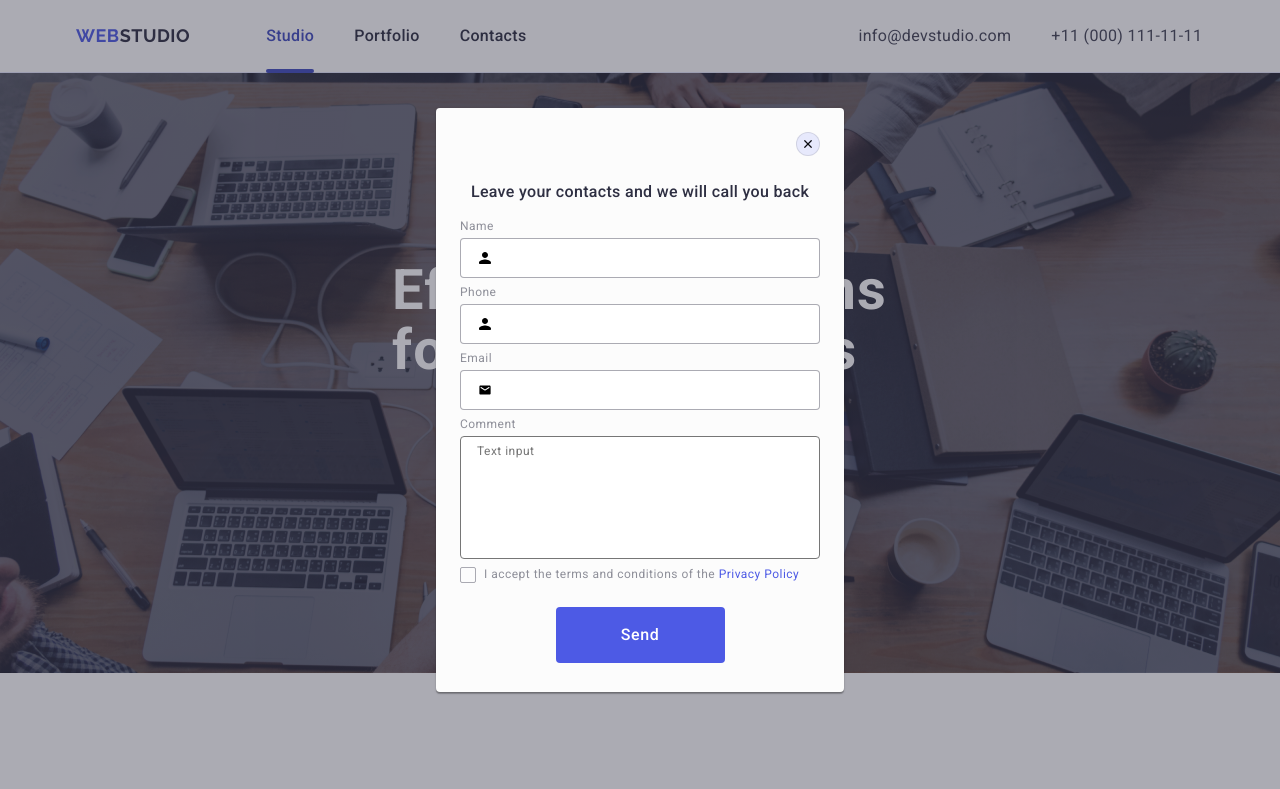
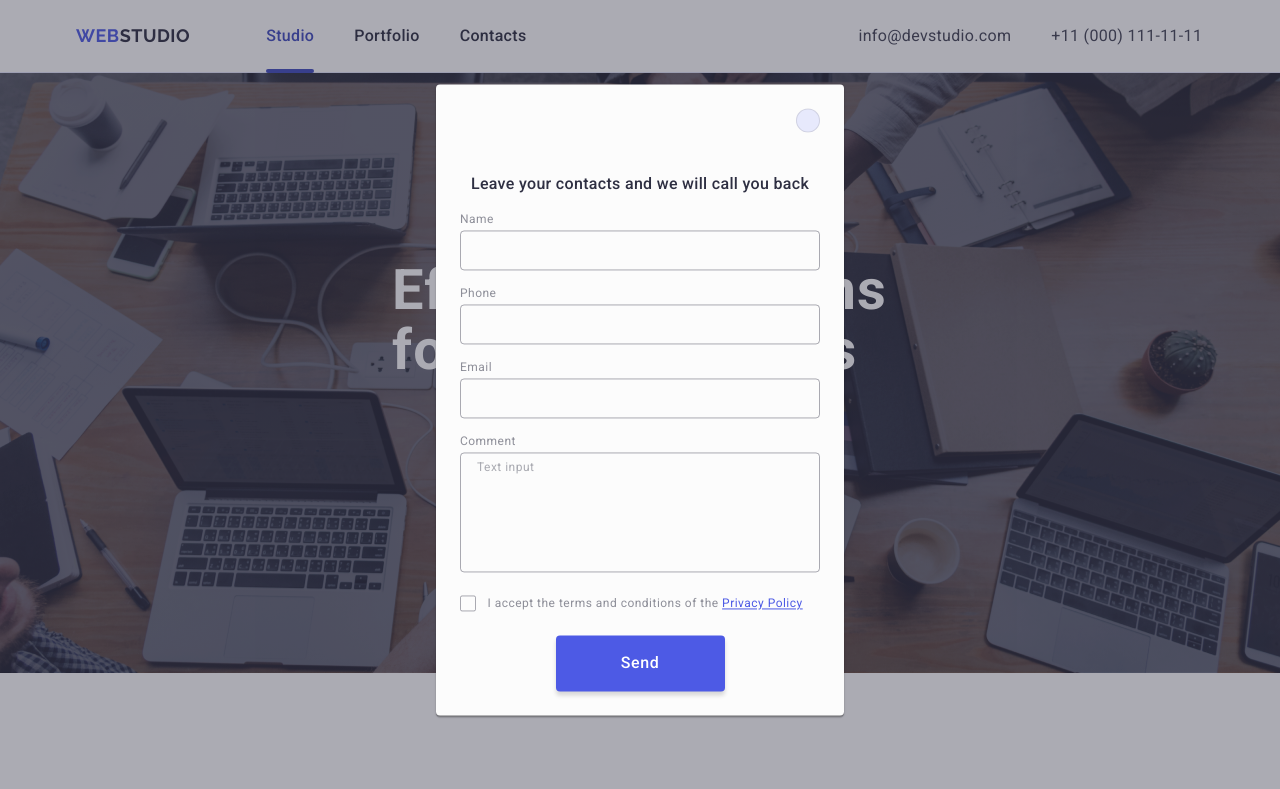
Before and after one commit to Oleksandrslav/goit-markup-hw-05, a plain HTML site: page index.html in a window 1280 px wide. Shown: the top 789 px of the page. Drawn offline with nearby package versions, Linux system fonts and the light colour scheme.

Commit message:
homework-5-7

```diff
--- a/css/styles.css
+++ b/css/styles.css
@@ -546,13 +546,15 @@ a {
 
 .backdrop {
     position: fixed;
+    width: 100vw;
+    height: 100vh;
+    background-color: rgba(46, 47, 66, 0.4);
     top: 0;
     left: 0;
-    display: flex;
-    width: 100vw;
-    height: 100vh;
-    background-color: rgba(46, 47, 66, 0.40);
-    transition: opacity 250ms cubic-bezier(0.4, 0, 0.2, 1), visibility 250ms cubic-bezier(0.4, 0, 0.2, 1);
+
+    z-index: 999;
+    transition: opacity 250ms cubic-bezier(0.4, 0, 0.2, 1),
+        visibility 250ms cubic-bezier(0.4, 0, 0.2, 1);
     opacity: 0;
     visibility: hidden;
     pointer-events: none;
@@ -565,194 +567,223 @@ a {
 }
 
 .modal {
-    display: flex;
-    flex-direction: column;
     width: 408px;
     min-height: 584px;
+    background-color: #fcfcfc;
     border-radius: 4px;
-    background-color: #FCFCFC;
-    padding-top: 72px;
-    padding-bottom: 24px;
-    box-shadow: 0px 1px 1px rgba(0, 0, 0, 0.14), 0px 1px 3px rgba(0, 0, 0, 0.12), 0px 2px 1px rgba(0, 0, 0, 0.2);
     position: absolute;
     top: 50%;
     left: 50%;
     transform: translate(-50%, -50%);
+    padding: 24px;
+    padding-top: 72px;
+    box-shadow: 0px 1px 1px rgba(0, 0, 0, 0.14), 0px 1px 3px rgba(0, 0, 0, 0.12),
+        0px 2px 1px rgba(0, 0, 0, 0.2);
     transition: transform 250ms cubic-bezier(0.4, 0, 0.2, 1);
-}
-
-.modal-form {
-    display: flex;
-    flex-direction: column;
-    width: 408px;
-    min-height: 448px;
-    border-radius: 4px;
-    background-color: #FCFCFC;
-    padding: 0 24px;
 }
 
 .modal-btn {
     position: absolute;
     top: 24px;
     right: 24px;
-    width: 24px;
-    height: 24px;
     display: flex;
     align-items: center;
     justify-content: center;
+    width: 24px;
+    height: 24px;
     border-radius: 50%;
-    background-color: #E7E9FC;
-    border: 1px solid rgba(0, 0, 0, 0.10);
-    color: #2E2F42;
+    border: 1px solid rgba(0, 0, 0, 0.1);
+    background-color: #e7e9fc;
+    color: #2e2f42;
     padding: 0;
     cursor: pointer;
-    transition: background-color 250ms cubic-bezier(0.4, 0, 0.2, 1), border 250ms cubic-bezier(0.4, 0, 0.2, 1);
+    transition: background-color 250ms cubic-bezier(0.4, 0, 0.2, 1),
+        border 250ms cubic-bezier(0.4, 0, 0.2, 1);
 }
 
 .modal-btn:hover,
-.modal-btn:focus {
+.modal-btn:focus,
+.modal-btn:active {
     background-color: #404bbf;
     border: none;
-    fill: #fff;
+    fill: rgba(255, 255, 255, 1);
 }
 
 .modal-btn-icon {
-    stroke-width: 1px;
-    stroke: currentColor;
     transition: fill 250ms cubic-bezier(0.4, 0, 0.2, 1);
 }
 
-.modal-text {
-    color: #2E2F42;
+.moda-caption {
+    color: #2e2f42;
     text-align: center;
     font-size: 16px;
     font-weight: 500;
     line-height: 1.5;
-    letter-spacing: 0.32px;
-    margin-top: 0;
+    letter-spacing: 0.02em;
     margin-bottom: 16px;
 }
 
-.modal-form>.button {
-    margin-right: auto;
-    margin-left: auto;
+.form-wrapper {
+    margin-bottom: 8px;
+}
+
+.form-wrapper-first {
+    margin-bottom: 16px;
+}
+
+.form-label {
+    display: block;
+    margin-bottom: 4px;
+    color: #8e8f99;
+    font-size: 12px;
+    font-weight: 400;
+    line-height: 1.17;
+    letter-spacing: 0.04em;
 }
 
 .form-field {
-    display: flex;
-    flex-direction: column;
+    position: relative;
     margin-bottom: 8px;
-    position: relative;
 }
 
-.form-field input {
+.form-input {
+    background-color: transparent;
+    width: 100%;
     height: 40px;
+    padding-left: 38px;
     border-radius: 4px;
-    border: 1px solid rgba(46, 47, 66, 0.40);
-    margin: 0;
-    padding: 0;
-    padding-left: 38px;
+    border: 1px solid rgba(46, 47, 66, 0.4);
+    outline: transparent;
+    transition: border-color 250ms cubic-bezier(0.4, 0, 0.2, 1);
 }
 
-.form-label {
-    margin-bottom: 4px;
-    color: #8E8F99;
+.form-input::placeholder {
+    color: rgba(46, 47, 66, 0.4);
+
     font-size: 12px;
+    font-weight: 400;
     line-height: 1.16;
-    letter-spacing: 0.48px;
+    letter-spacing: 0.04em;
+}
+
+.form-comment {
+    padding-top: 8px;
+    padding-left: 16px;
+    height: 120px;
+    resize: none;
+    font-size: 12px;
+    line-height: 1.17;
+    letter-spacing: 0.04em;
+    color: rgba(46, 47, 66, 0.4);
+    border: 1px solid rgba(46, 47, 66, 0.4);
+    border-radius: 4px;
+    transition: border-color 250ms cubic-bezier(0.4, 0, 0.2, 1);
+    background-color: transparent;
+
+    padding: 8px 16px;
+    outline: transparent;
+}
+
+.form-comment:focus {
+    border-color: #4d5ae5;
 }
 
 .form-input:focus {
-    outline: 1px solid #4D5AE5;
+    border-color: #4d5ae5;
 }
 
 .form-icon {
     position: absolute;
-    top: 29px;
+    fill: #2e2f42;
+    top: 50%;
     left: 16px;
-    display: inline-block;
+    transform: translateY(-50%);
+    transition: fill 250ms cubic-bezier(0.4, 0, 0.2, 1);
 }
 
-.form-field:focus-within .form-icon {
+.form-input:focus+.form-icon {
     fill: #4d5ae5;
 }
 
-.comment {
-    border-radius: 4px;
-    color: rgba(46, 47, 66, 0.40);
-    font-size: 12px;
-    line-height: 1.16;
-    letter-spacing: 0.48px;
-    resize: none;
-    padding-top: 8px;
-    padding-left: 16px;
+.form-field {
+    margin-bottom: 16px;
 }
 
-.comment:focus {
-    outline: 1px solid #4D5AE5;
+/* Custom chekbox */
+
+.checkbox-wrap {
+    margin-bottom: 24px;
 }
 
-.form-checkbox {
-    display: flex;
-    flex-direction: row;
-    gap: 8px;
-    align-items: center;
-    margin-bottom: 24px;
-    position: relative;
+.form-agreement {
+    display: block;
 
+    color: #8e8f99;
+
+    font-size: 12px;
+    font-weight: 400;
+    line-height: 1.17;
+    letter-spacing: 0.04em;
+    user-select: none;
 }
 
-.check-label {
-    color: #8E8F99;
-    font-size: 12px;
-    line-height: 1.16;
-    letter-spacing: 0.48px;
+.form-agreement-checkbox {
+    display: inline-flex;
+    align-items: center;
+    justify-content: center;
+    width: 16px;
+    height: 16px;
+    border: 1px solid rgba(46, 47, 66, 0.4);
+    border-radius: 2px;
+    cursor: pointer;
+    margin-right: 8px;
+    fill: transparent;
+
+    transition: background-color 250ms cubic-bezier(0.4, 0, 0.2, 1),
+        border 250ms cubic-bezier(0.4, 0, 0.2, 1),
+        fill 250ms cubic-bezier(0.4, 0, 0.2, 1);
 }
 
-.checkbox {
-    position: absolute;
-    width: 1px;
-    height: 1px;
-    margin: -1px;
-    border: 0;
-    padding: 0;
-    white-space: nowrap;
-    clip-path: inset(100%);
-    clip: rect(0 0 0 0);
-    overflow: hidden;
+.form-agreement-icon {
+    opacity: 0;
+    fill: #fff;
+    transform: scale(0.3);
+    transition: opacity 300ms ease 150ms, transform 300ms ease 150ms;
 }
 
-.check-icon {
-    display: inline-flex;
-    align-items: center;
-    width: 16px;
-    height: 16px;
-    border: 1px solid rgba(46, 47, 66, 0.40);
-    border-radius: 2px;
+.form-agreement-link {
+    color: #4d5ae5;
+    text-decoration-line: underline;
 }
 
-.icon-click {
-    opacity: 0;
-    transition: opacity 250ms cubic-bezier(0.4, 0, 0.2, 1);
+.checkbox:checked+.form-agreement>.form-agreement-checkbox {
+    background-color: #404bbf;
+    border: none;
+    fill: #f4f4fd;
 }
 
-.checkbox:checked+.check-icon>.icon-click {
-    border-color: #404BBF;
-    background-color: #404BBF;
-    fill: #F4F4FD;
+.checkbox:checked+.form-agreement>.form-agreement-checkbox>.form-agreement-icon {
     opacity: 1;
-    transition: opacity 250ms cubic-bezier(0.4, 0, 0.2, 1);
+    transform: scale(1);
 }
 
-.modal-link {
-    color: #4d5ae5;
-    font-size: 12px;
-    line-height: 1.15;
-    transition: color 250ms cubic-bezier(0.4, 0, 0.2, 1);
+.form-btn {
+    display: block;
+    min-width: 169px;
+    height: 56px;
+    padding: 16px 32px;
+    border-radius: 4px;
+    border: none;
+    margin-left: auto;
+    margin-right: auto;
+    box-shadow: 0px 4px 4px 0px rgba(0, 0, 0, 0.15);
+
+    font-family: inherit;
+    font-weight: 500;
+    line-height: 1.5;
+    letter-spacing: 0.04em;
+    background-color: #4d5ae5;
+    color: #ffffff;
+    cursor: pointer;
+    transition: background-color 250ms cubic-bezier(0.4, 0, 0.2, 1);
 }
-
-.modal-link:hover,
-.modal-link:focus,
-{
-color: #404BBF;
-}
--- a/index.html
+++ b/index.html
@@ -469,7 +469,7 @@
             <button type="submit" class="subscribe-button">
               Subscribe
               <svg width="24" height="24" class="subscribe-icon">
-                <use href="./images/icons.svg#icon-frame"></use>
+                <use href="./images/icons.svg#icon-send"></use>
               </svg>
             </button>
           </form>
@@ -481,56 +481,77 @@
 
     <div class="backdrop is-open">
       <div class="modal">
-        <button class="modal-btn" type="button" aria-label="Modal close button">
+        <button class="modal-btn" type="button" aria-label="Modal clode button">
           <svg class="modal-btn-icon" width="8" height="8">
-            <use href="./images/icons.svg#icon-close"></use>
+            <use href="./images/icons.svg#icon-modal-close-btn"></use>
           </svg>
         </button>
-        <p class="modal-text">Leave your contacts and we will call you back</p>
-        <form class="modal-form">
-          <label class="form-field">
-            <span class="form-label">Name</span>
-            <svg width="18" height="18" class="form-icon">
-              <use href="./images/icons.svg#icon-person"></use>
+        <p class="moda-caption">
+          Leave your contacts and we will call you back
+        </p>
+        <form class="modal-form form" name="reviews">
+          <div class="form-wrapper">
+            <label class="form-label" for="user-name">Name</label>
+            <div class="form-field">
+              <input
+                class="form-input"
+                type="text"
+                name="user-name"
+                id="user-name"
+              />
+              <svg class="form-icon" width="18" height="24">
+                <use href="./images/icons.svg#icon-person-black"></use>
               </svg>
-            <input type="text" class="form-input" name="name" />
-          </label>
-          <label class="form-field">
-            <span class="form-label">Phone</span>
-            <svg width="18" height="18" class="form-icon">
-              <use href="./images/icons.svg#icon-person"></use>
+            </div>
+          </div>
+          <div class="form-wrapper">
+            <label class="form-label" for="phone">Phone</label>
+            <div class="form-field">
+              <input class="form-input" type="tel" name="phone" id="phone" />
+              <svg class="form-icon" width="18" height="24">
+                <use href="./images/icons.svg#icon-phone-black"></use>
               </svg>
-            <input type="tel" class="form-input" name="tel" />
-          </label>
-          <label class="form-field">
-            <span class="form-label">Email</span>
-            <svg width="18" height="18" class="form-icon">
-              <use href="./images/icons.svg#icon-email"></use>
+            </div>
+          </div>
+          <div class="form-wrapper">
+            <label class="form-label" for="email">Email</label>
+            <div class="form-field">
+              <input class="form-input" type="email" name="email" id="email" />
+              <svg class="form-icon" width="18" height="24">
+                <use href="./images/icons.svg#icon-email-black"></use>
               </svg>
-            <input type="emeil" class="form-input" name="emeil" />
-          </label>
-          <label class="form-field">
-            <span class="form-label">Comment</span>
+            </div>
+          </div>
+          <div class="form-wrapper form-wrapper-first">
+            <label class="form-label" for="user-comment">Comment</label>
+
             <textarea
-              class="comment"
-              name="comment"
-              rows="8"
+              class="form-input form-comment"
+              name="user-comment"
+              id="user-comment"
               placeholder="Text input"
             ></textarea>
-          </label>
-          <label class="form-checkbox">
-            <input type="checkbox" class="checkbox" name="check" />
-            <span class="check-icon">
-              <svg width="16" height="16" class="icon-click">
-                <use href="./images/icons.svg#icon-click"></use>
+          </div>
+          <div class="checkbox-wrap">
+            <input
+              class="checkbox visually-hidden"
+              type="checkbox"
+              id="user-privacy"
+              name="user-privacy"
+              value="true"
+            />
+            <label class="form-agreement" for="user-privacy">
+              <span class="form-agreement-checkbox">
+                <svg class="form-agreement-icon" width="10" height="8">
+                  <use href="./images/icons.svg#icon-galka"></use>
                 </svg>
               </span>
-            <span class="check-label"
-              >I accept the terms and conditions of the
-              <a href="" class="modal-link">Privacy Policy</a></span
-            >
+              I accept the terms and conditions of the
+              <a class="form-agreement-link" href="">Privacy Policy</a>
             </label>
-          <button type="submit" class="button">Send</button>
+          </div>
+
+          <button type="submit" class="form-btn">Send</button>
         </form>
       </div>
     </div>
```
Also changed, not shown: images/icons.svg. Lines whose indentation alone changed are shown as unchanged.
